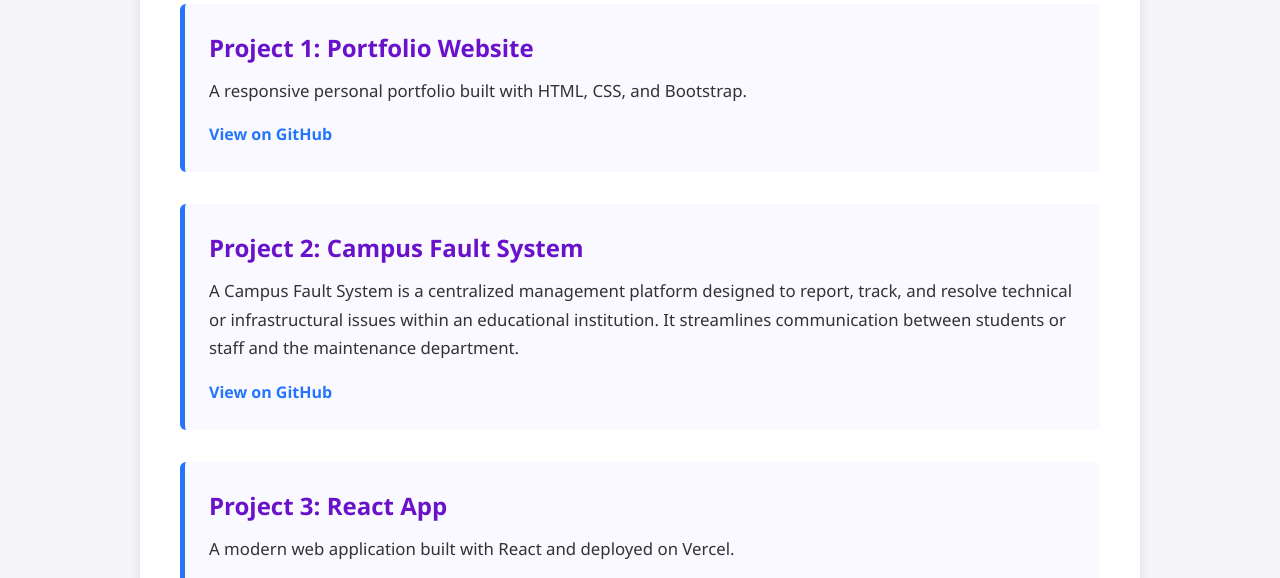
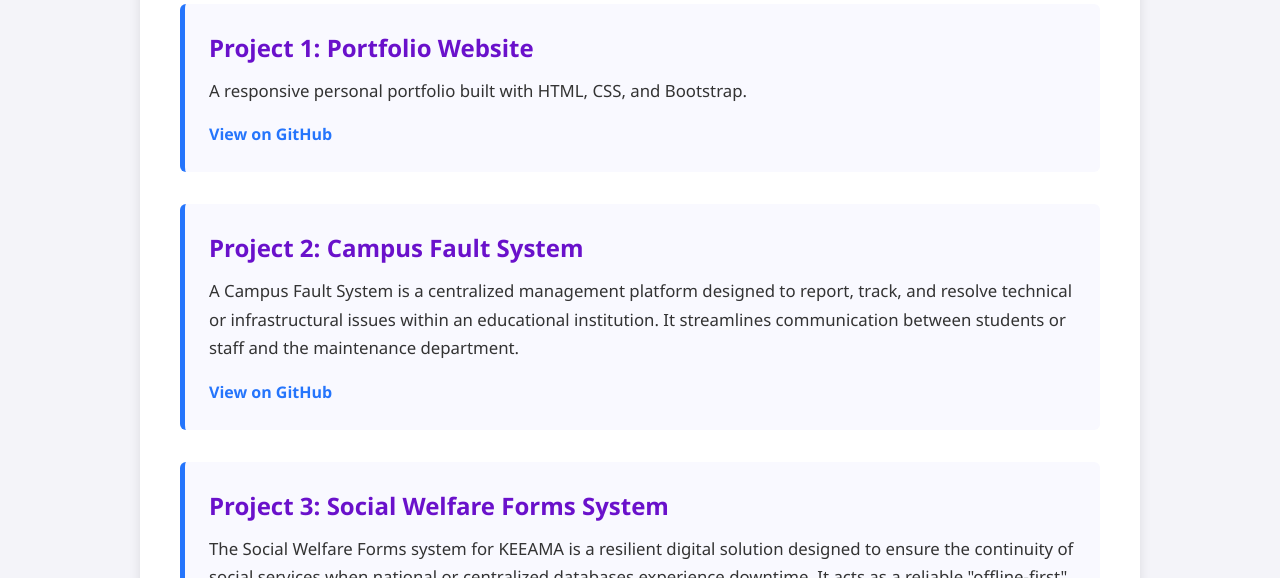
Before and after one commit to Emmanuel-0826/Portfolio, a plain HTML site: page projects.html in a window 1280 px wide. Shown: the part 217-795 px from the top of the page. Drawn offline with Linux system fonts and the light colour scheme.

Commit message:
about.html    contact.html   projects.html

```diff
--- a/projects.html
+++ b/projects.html
@@ -33,8 +33,8 @@
     </div>
 
     <div class="project">
-      <h2>Project 3: React App</h2>
-      <p>A modern web application built with React and deployed on Vercel.</p>
+      <h2>Project 3: Social Welfare Forms System</h2>
+      <p>The Social Welfare Forms system for KEEAMA is a resilient digital solution designed to ensure the continuity of social services when national or centralized databases experience downtime. It acts as a reliable "offline-first" or localized bridge, preventing delays in critical welfare processing.</p>
       <a href="https://github.com/yourusername/project3" target="_blank">View on GitHub</a>
     </div>
   </section>
```
Also changed, not shown: about.html (+1 -1 lines), contact.html (+1 -1 lines).
